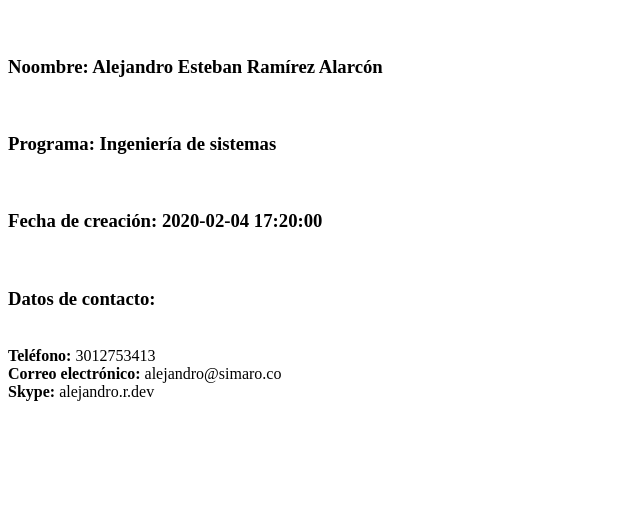
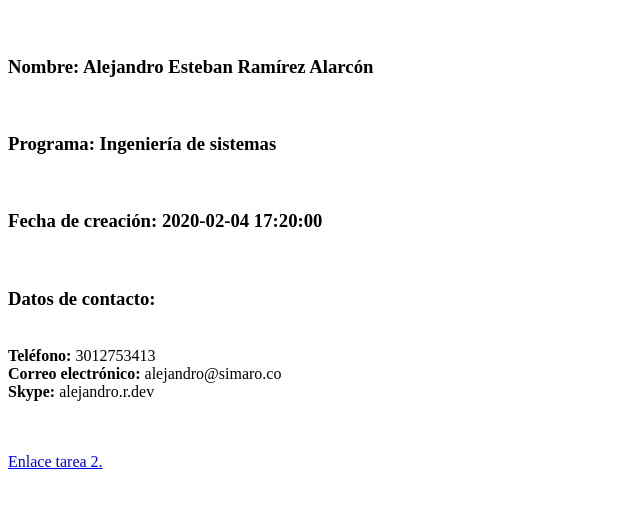
Before and after one commit to AlejoDev/DSW-AlejandroRamirez, a plain HTML site: page index.html in a window 1280 px wide. Shown: the part 61-566 px from the top of the page, without its empty margins (0-640 px from the left). Drawn offline with Linux system fonts and the light colour scheme.

Commit message:
Add link to step 2.

```diff
--- a/index.html
+++ b/index.html
@@ -8,7 +8,7 @@
 <h1>Proyecto de Web 2021-01</h1>
 <br>
 <p>
-<h3>Noombre: Alejandro Esteban Ramírez Alarcón</h3></p>
+<h3>Nombre: Alejandro Esteban Ramírez Alarcón</h3></p>
 <br>
 <p>
 <h3>Programa: Ingeniería de sistemas</h3></p>
@@ -27,5 +27,8 @@
 <br>
 </p>
 <br>
+<br>
+<a href="fase2/design.html" target="_blank">Enlace tarea 2.</a>
+<br>
 </body>
 </html>
```
